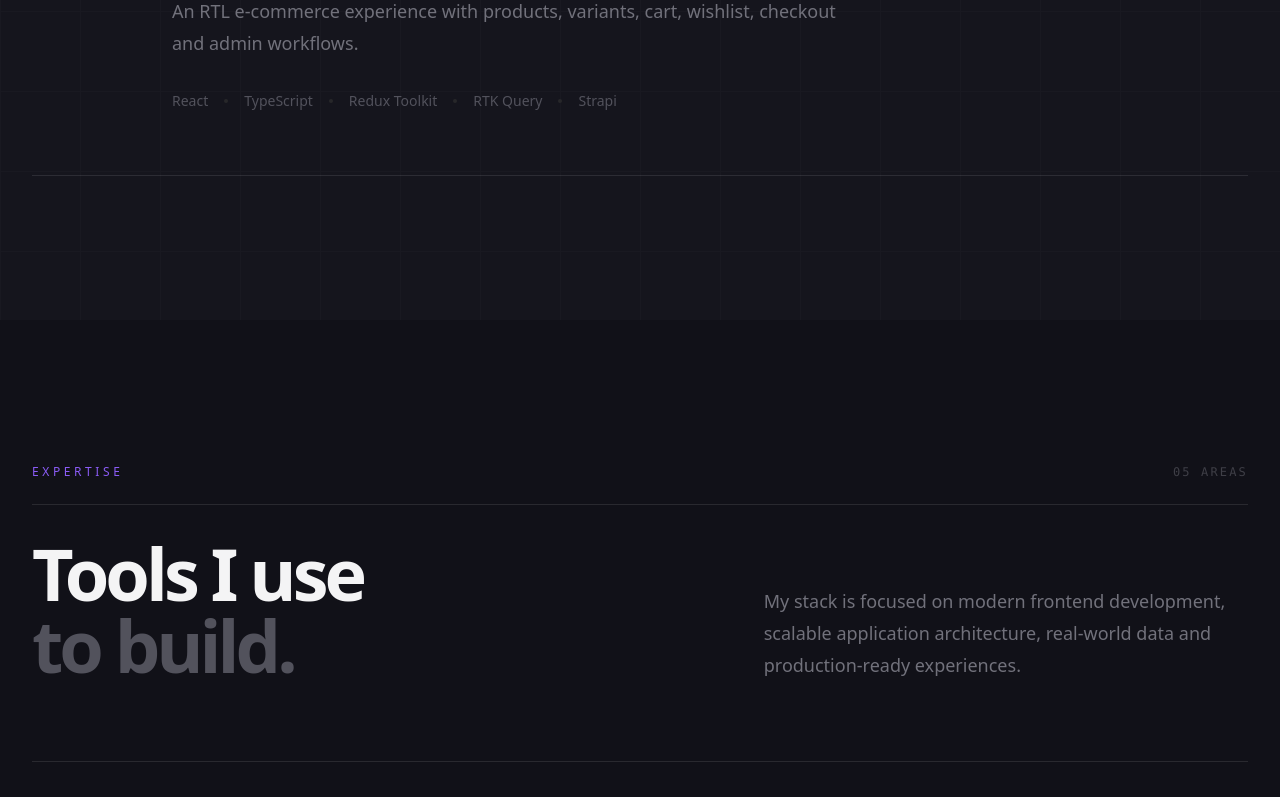
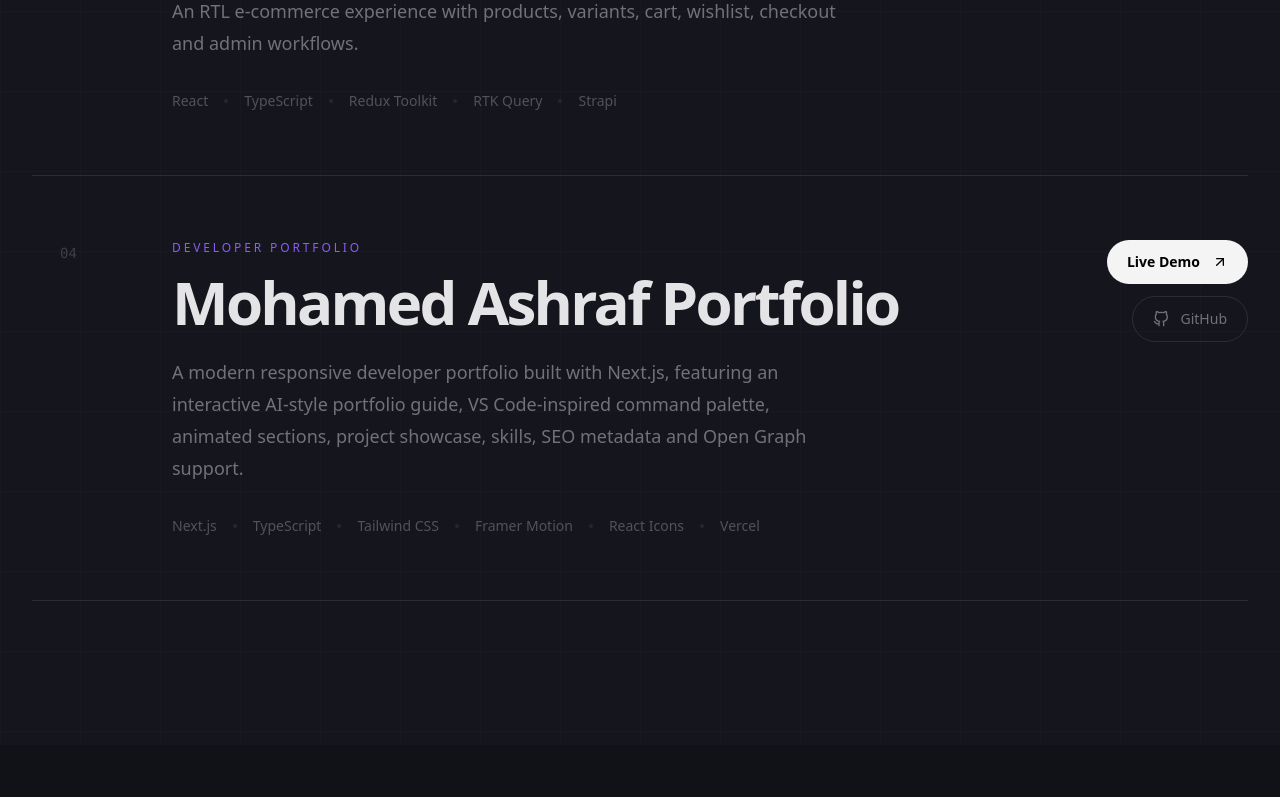
Before and after one commit to Hamo639/mohamed-ashraf-portfolio, a Next.js app: page / in a window 1280 px wide. Shown: the part 2181-2978 px from the top of the page. Built offline with nearby package versions, Linux system fonts and the light colour scheme; no server answers.

Commit message:
Update portfolio projects and resume

```diff
--- a/src/data/Project.ts
+++ b/src/data/Project.ts
@@ -58,4 +58,23 @@ export const projects: Project[] = [
     ],
     github: "https://github.com/Hamo639/avira-sport",
   },
+  {
+  id: 4,
+  title: "Mohamed Ashraf Portfolio",
+  category: "Developer Portfolio",
+  description:
+    "A modern responsive developer portfolio built with Next.js, featuring an interactive AI-style portfolio guide, VS Code-inspired command palette, animated sections, project showcase, skills, SEO metadata and Open Graph support.",
+  technologies: [
+    "Next.js",
+    "TypeScript",
+    "Tailwind CSS",
+    "Framer Motion",
+    "React Icons",
+    "Vercel",
+  ],
+  github:
+    "https://github.com/Hamo639/mohamed-ashraf-portfolio",
+  live:
+    "https://mohamed-ashraf-portfolio-ten.vercel.app/",
+},
 ];
```
Also changed, not shown: 1 other file (tests, documents, lock files or other folders).
